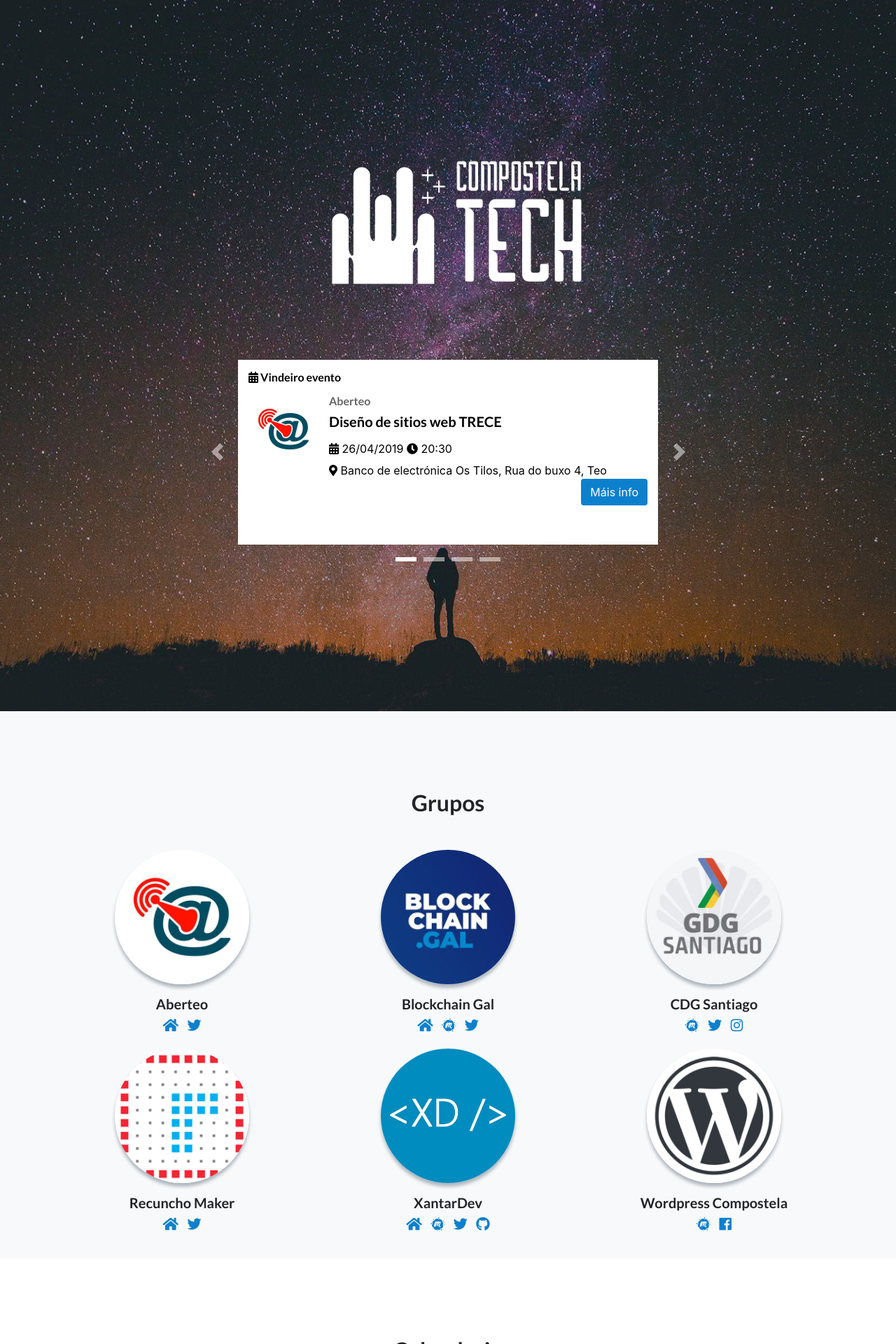
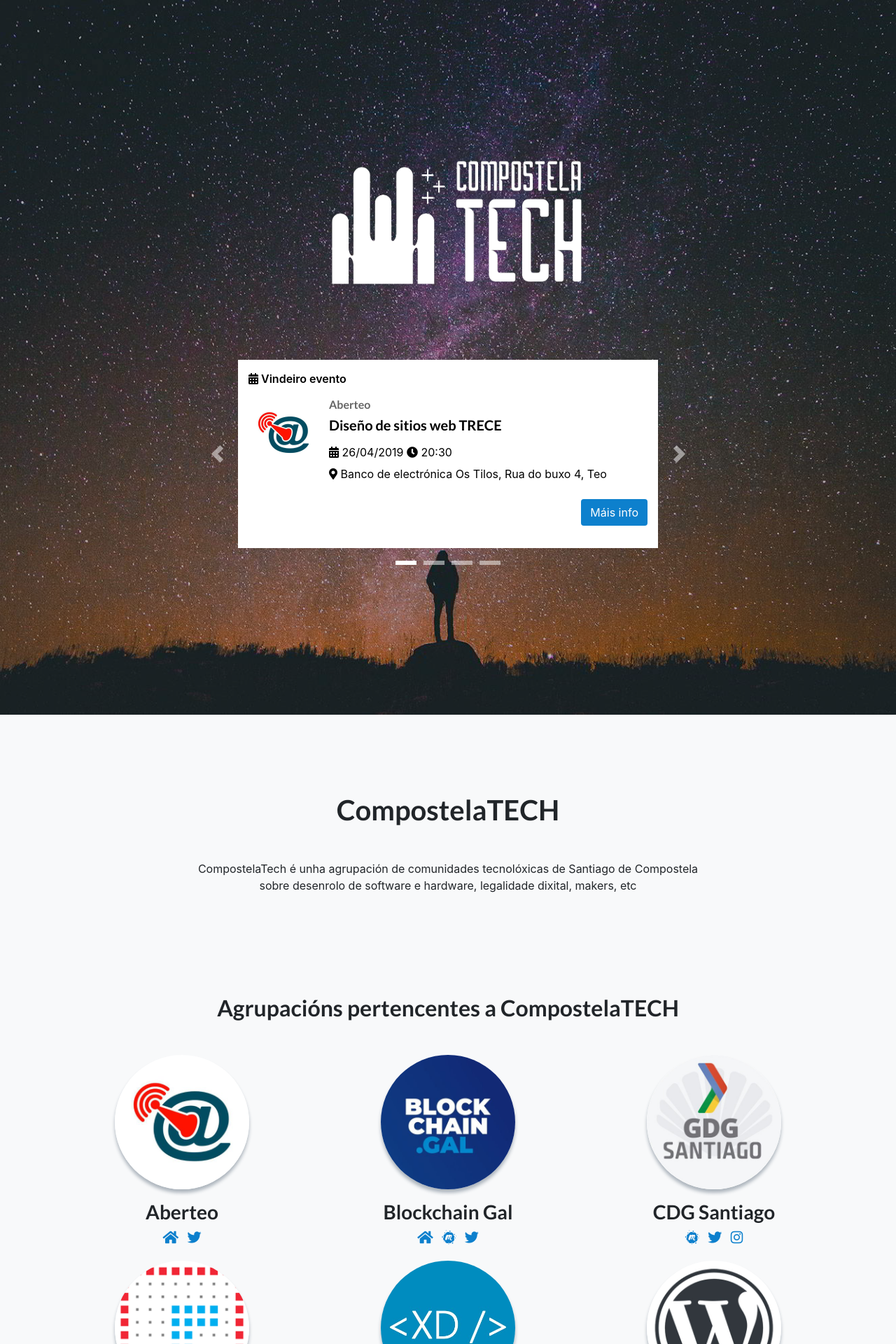
Before and after one commit to compostelatech/compostelatech.github.io, a Jekyll site: the page built from index.html, in a window 1280 px wide. Shown: the top 1920 px of the page at 70% size. Built offline with Jekyll 4.4.1, drawn with Linux system fonts in a browser that asks for light colours; the list of posts is cut into pages by our own code; comment, search, counter and statistics services are not loaded; some of the changed text lies outside the part shown.

Commit message:
fix SEO basics: meta description & author, headers refactorized, new main section with basic description

```diff
--- a/_config.yml
+++ b/_config.yml
@@ -55,13 +55,17 @@
 title:            "CompostelaTECH"
 tagline:          "Xuntos e con sentidiño"
 description:      "Agrupación de comunidades tecnolóxicas de Santiago de Compostela"
-locale:           es_es
+locale:           gl_ES
 encoding:         utf-8
 url:              https://compostelatech.org/
 baseurl:          https://compostelatech.org/
 google_analytics: XXXXXX
 icon:             /public/img/favicon-96x96.png
 
+seo_title:          "CompostelaTech - Comunidades Tecnolóxicas Santiago de Compostela"
+seo_description:    "CompostelaTech é unha agrupación de comunidades tecnolóxicas de Santiago de Compostela sobre desenrolo de software e hardware, legalidade dixital, makers, etc"
+seo_keywords:       "compostelatech, agrupación, tecnoloxía, tecnología, comunidade, comunidad, desenrolo, desarrollo, software, hardware, legal, dixital, digital, maker"
+
 plugins:
   - jekyll-sitemap
   - jemoji
--- a/_includes/calendar_events.html
+++ b/_includes/calendar_events.html
@@ -1,6 +1,6 @@
 <section class="page-section calendar text-center">
     <div class="container">
-        <h2 class="mb-5">Calendario</h2>
+        <h2 class="mb-5">Calendario de eventos</h2>
         <div class="row">
         <div class="col-12 content-wrapper">
             <div class="embed-responsive embed-responsive-16by9">
--- a/_includes/eventos.html
+++ b/_includes/eventos.html
@@ -35,7 +35,7 @@
 						</time>
 						<div class="info">
               <p class="title">{{ evento.titulo}}</p>
-              <h2 class="desc">{{ evento.grupo}}</h2>
+              <p class="desc">{{ evento.grupo}}</p>
               <p class="lugar">A las {{ evento.hora }} en {{ evento.lugar}}</p>
 						</div>
 						<div class="social">
--- a/_includes/grupos.html
+++ b/_includes/grupos.html
@@ -1,13 +1,13 @@
     <section class="testimonials text-center bg-light">
       <div class="container">
-        <h2 class="mb-5">Grupos</h2>
+        <h2 class="mb-5">Agrupacións pertencentes a CompostelaTECH</h2>
         <div class="row">
 {% for grupo in site.data.grupos %}
           <div class="col-lg-4 compostelatech-group">
             <div class="testimonial-item mx-auto text-center mb-5 mb-lg-0">
               <img class="img-fluid rounded-circle mb-3" src="img/{{ grupo.image }}" alt="{{ grupo.name }}">
               <!--p class="font-weight-light mb-0">{{ grupo.name }}</p-->
-              <h5>{{ grupo.name }}</h5>
+              <h3>{{ grupo.name }}</h3>
               <div class="col-lg-12 h-100 text-center my-auto">
                 <ul class="list-inline">
                   {% if grupo.home %}
--- /dev/null
+++ b/_includes/main.html
@@ -0,0 +1,12 @@
+    <section class="testimonials text-center bg-light">
+      <div class="container">
+        <h1 class="mb-5">{{ site.name }}</h1>
+        <div class="row">
+        	<div class="col-lg-8 offset-lg-2 compostelatech-text">
+        		<div class="compostelatech-item mx-auto text-center">
+        			<p>{{ site.seo_description }}</p>
+        		</div>
+        	</div>
+        </div>
+      </div>
+    </section>
--- a/_layouts/default.html
+++ b/_layouts/default.html
@@ -1,14 +1,15 @@
 <!DOCTYPE html>
-<html lang="en">
+<html lang="{{ site.locale }}">
 
   <head>
 
     <meta charset="utf-8">
     <meta name="viewport" content="width=device-width, initial-scale=1, shrink-to-fit=no">
-    <meta name="description" content="">
-    <meta name="author" content="">
+    <meta name="description" content="{{ site.seo_description }}">
+    <meta name="keywords" content="{{ site.seo_keywords }}">
+    <meta name="author" content="{{ site.author.name }}">
 
-    <title>{{ site.name }}</title>
+    <title>{{ site.seo_title }}</title>
 
     <!-- Social Metas -->
     <meta property="og:title" content="{{ site.name }}">
@@ -25,7 +26,7 @@
     <meta name="twitter:description" content="{{ site.description }}">
     <meta name="twitter:image" content="{{ site.icon | prepend: site.url }}">
     <meta name="twitter:url" content="{{ site.url  }}">
-    <meta name="description" content="{{ site.description }}">
+
 
     <meta name="robots" content="{{ page.robots }}">
 
@@ -99,10 +100,10 @@
                   </ol>
                   <div class="carousel-inner" style="max-width: 600px; margin: auto;">
                     <div class="container-next-event">
-                      <div class="next-event-title"><h4><i class="fa fa-calendar-alt"></i> <span>Vindeiro evento</span></h4> </div>
+                      <div class="next-event-title"><p class="next-event-title-paragraph"><i class="fa fa-calendar-alt"></i> <span>Vindeiro evento</span></p> </div>
                       {% if site.data.eventos == false or site.data.eventos.size == 0 %}
                       <div class="text-center" style="color:black;">
-                        <h6>Sen nada programado</h6>
+                        <p>Sen nada programado</p>
                       </div>
                       {% endif %}
                       {% assign index = 0 %}
@@ -121,8 +122,8 @@
                               </div>
                               <div class="next-event-info">
                                 <a href="{{ evento.mas_info }}" target="blank">
-                                  <h6>{{ evento.grupo }}</h6>
-                                  <h5>{{ evento.titulo }}</h5>
+                                  <p class="event_group">{{ evento.grupo }}</p>
+                                  <p class="event_title">{{ evento.titulo }}</p>
                                   <span class="datetime">
                                     <i class="fa fa-calendar-alt"></i> {{ evento.fecha | date: "%d/%m/%Y" }}
                                     {% if evento.hora %}<i class="fa fa-clock"></i> {{ evento.hora }} {% endif %}</span>
@@ -153,6 +154,9 @@
         </div>
       </div>
     </header>
+
+    <!-- Grupos -->
+    {% include main.html %}
 
     <!-- Grupos -->
     {% include grupos.html %}
--- a/css/landing-page.css
+++ b/css/landing-page.css
@@ -96,11 +96,13 @@
 .next-event-title {
     display: block;
 }
-.next-event-title h4 {
+.next-event-title h4,
+.next-event-title p.next-event-title-paragraph {
     margin-bottom: 15px;
     color: #000000;
     font-size: 16px;
     text-align: left;
+    font-weight: 600;
 }
 
 .next-event-content {
@@ -130,8 +132,27 @@
     text-decoration: none;
     color: #000;
 }
-.next-event-content .next-event-info a h6 {
+.next-event-content .next-event-info a h6,
+.next-event-content .next-event-info a p.event_group
+ {
+    font-family: 'Lato', 'Helvetica Neue', Helvetica, Arial, sans-serif;
+    font-size: 1rem;
+    line-height: 1.2;
+    font-weight: 700;
     color: #666;
+    margin-bottom: .5rem;
+
+}
+.next-event-content .next-event-info a h5,
+.next-event-content .next-event-info a p.event_title
+ {
+    font-family: 'Lato', 'Helvetica Neue', Helvetica, Arial, sans-serif;
+    font-size: 1.25rem;
+    line-height: 1.2;
+    font-weight: 700;
+    color: inherit;
+    margin-bottom: .5rem;
+
 }
 .next-event-content .next-event-info a strong {
     color: #0A74BA;
@@ -140,7 +161,9 @@
     line-height: 38px;
 }
 .next-event-content .next-event-info .btn {
+    clear: both;
     float: right;
+    margin-top: 1.5rem;
     background-color: #0D80CD;
     color:#fff;
 }
```
